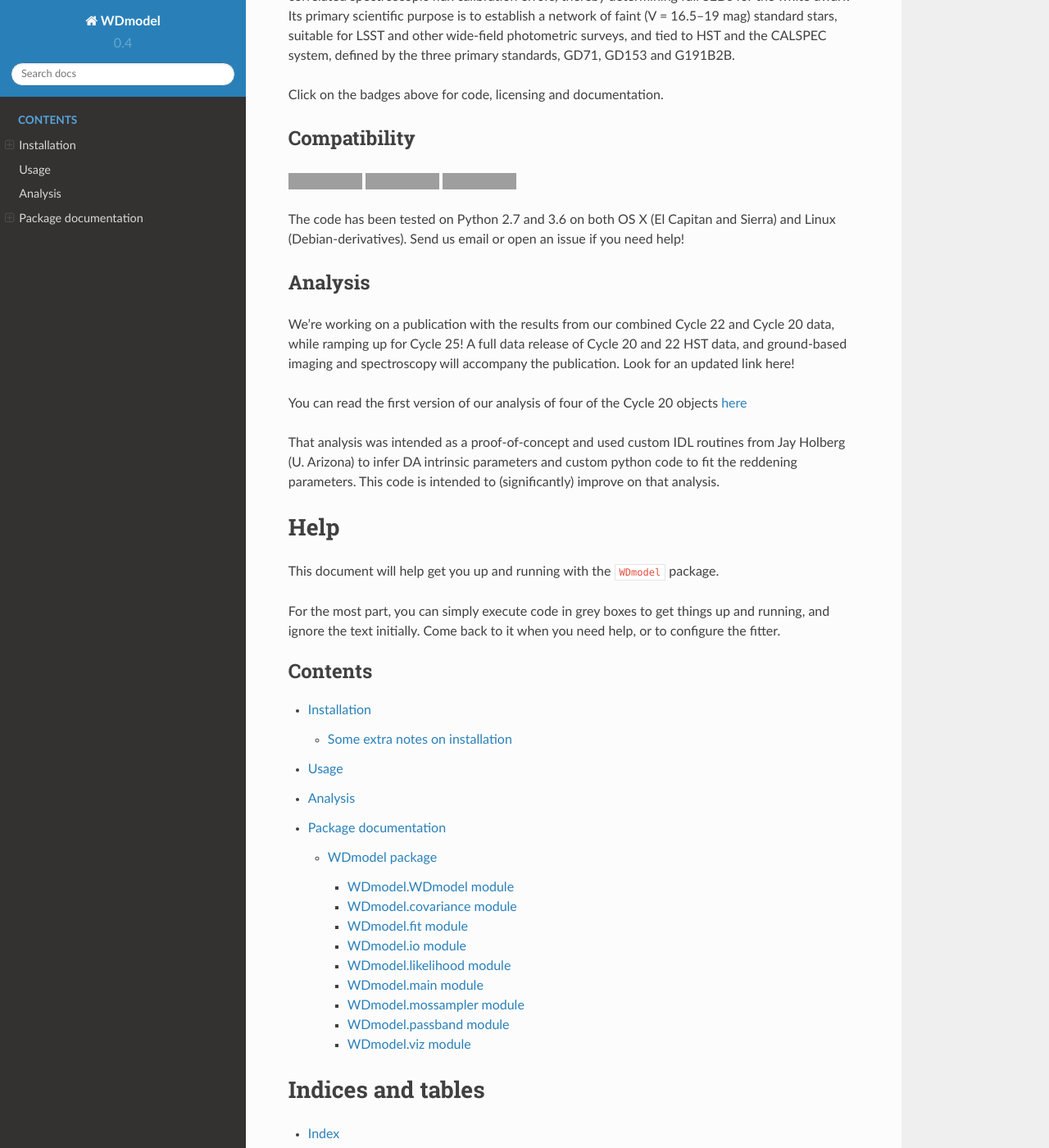
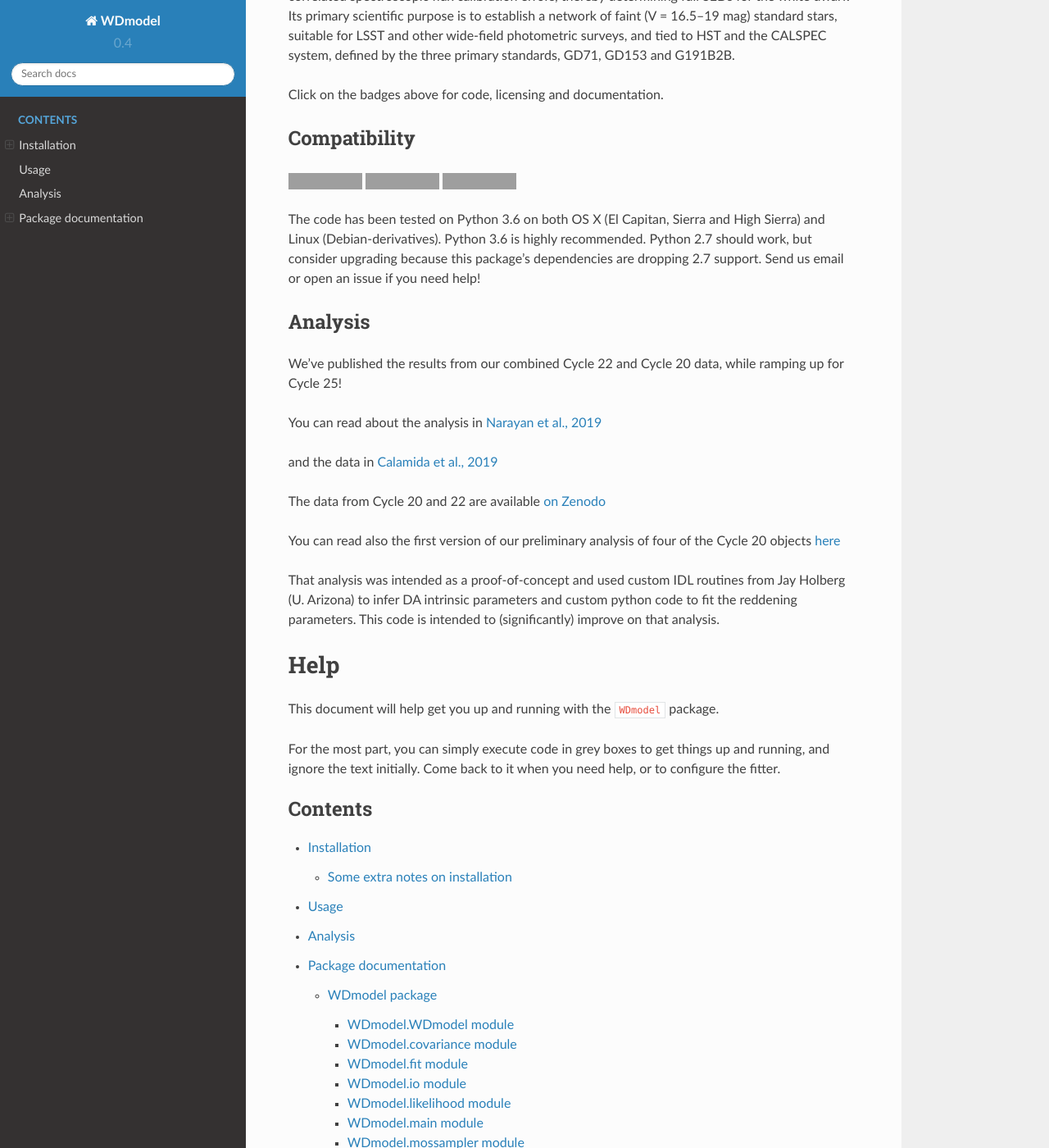
Before and after one commit to gnarayan/WDmodel, a Sphinx documentation site: the page built from docs/index.rst, in a window 1280 px wide and 1400 px high, scrolled down 562 px. Shown: the whole window at 82% size. Built offline with Sphinx 7.4.7 and the Read the Docs theme 2.0.0, drawn with Linux system fonts in a browser that asks for light colours; pages that are not in the unit, such as notebooks, are missing from menus; some of the changed text lies outside the part shown; grey boxes are pictures that could not be loaded.

Commit message:
Update docs, remove 2.7

```diff
--- a/README.rst
+++ b/README.rst
@@ -37,15 +37,16 @@ Compatibility
 -------------
 |travis| |python| |coveralls|
 
-The code has been tested on Python 2.7 and 3.6 on both OS X (El Capitan and
-Sierra) and Linux (Debian-derivatives). Send us email or open an issue if you
-need help!
+The code has been tested on Python 3.6 on both OS X (El Capitan, Sierra and High Sierra) and Linux (Debian-derivatives).
+Python 3.6 is highly recommended.
+Python 2.7 should work, but consider upgrading because this package's dependencies are dropping 2.7 support.
+Send us email or open an issue if you need help!
 
 .. |travis| image:: https://travis-ci.org/gnarayan/WDmodel.svg?branch=master
     :alt: Travis badge
     :target: https://travis-ci.org/gnarayan/WDmodel
 
-.. |python| image:: https://img.shields.io/badge/python-2.7%2C%203.6-blue.svg
+.. |python| image:: https://img.shields.io/badge/python-3.6-blue.svg
     :alt: Python badge
     :target: https://www.python.org/
 
@@ -56,12 +57,19 @@ need help!
 Analysis
 --------
 
-We're working on a publication with the results from our combined Cycle 22 and
-Cycle 20 data, while ramping up for Cycle 25! A full data release of Cycle 20
-and 22 HST data, and ground-based imaging and spectroscopy will accompany the
-publication.  Look for an updated link here!
+We've published the results from our combined Cycle 22 and Cycle 20 data, while
+ramping up for Cycle 25!
 
-You can read the first version of our analysis of four of the Cycle 20
+You can read about the analysis in
+`Narayan et al., 2019 <https://ui.adsabs.harvard.edu/abs/2019ApJS..241...20N/abstract>`__
+
+and the data in
+`Calamida et al., 2019 <https://ui.adsabs.harvard.edu/abs/2019ApJ...872..199C/abstract>`__
+
+The data from Cycle 20 and 22 are available
+`on Zenodo <https://doi.org/10.5281/zenodo.2032365>`__
+
+You can read also the first version of our preliminary analysis of four of the Cycle 20
 objects
 `here <http://adsabs.harvard.edu/cgi-bin/bib_query?arXiv:1603.03825>`__
 
--- a/docs/analysis.rst
+++ b/docs/analysis.rst
@@ -142,7 +142,7 @@ these plots.
 
 .. figure:: images/example_fit_posterior.png
    :align: center
-   :figwidth: 50%
+   :width: 50%
    :scale: 50%
 
 A corner plot of the posterior distribution. If the model and data are not in
--- a/docs/conf.py
+++ b/docs/conf.py
@@ -114,7 +114,7 @@ master_doc = 'index'
 
 # General information about the project.
 project = u'WDmodel'
-copyright = u'2017, Gautham Narayan'
+copyright = u'2019, Gautham Narayan'
 author = u'Gautham Narayan'
 
 # The version info for the project you're documenting, acts as replacement for
--- a/docs/installation.rst
+++ b/docs/installation.rst
@@ -62,7 +62,7 @@ Clone this repository
 
     .. code-block:: console
 
-      conda env create -f docs/env/conda_environment_py[27|36]_[osx64|i686].yml
+      conda env create -f docs/env/conda_environment_py36_[osx64|i686].yml
 
 *or*
 
@@ -73,7 +73,7 @@ Clone this repository
     cp docs/env/condarc.example ~/.condarc
     conda create -n WDmodel
     source activate WDmodel
-    conda install --yes --file dependencies_py[27|36].txt
+    conda install --yes --file dependencies_py36.txt
 
 .. toctree::
    :maxdepth: 2
```
Also changed, not shown: .travis.yml.
